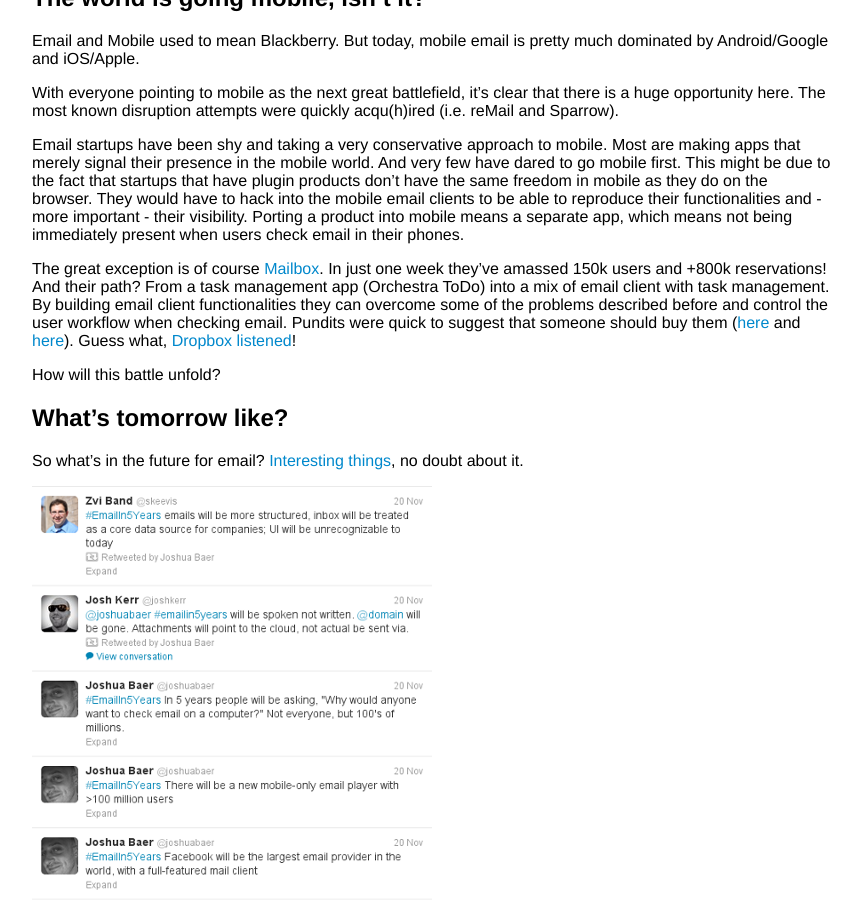
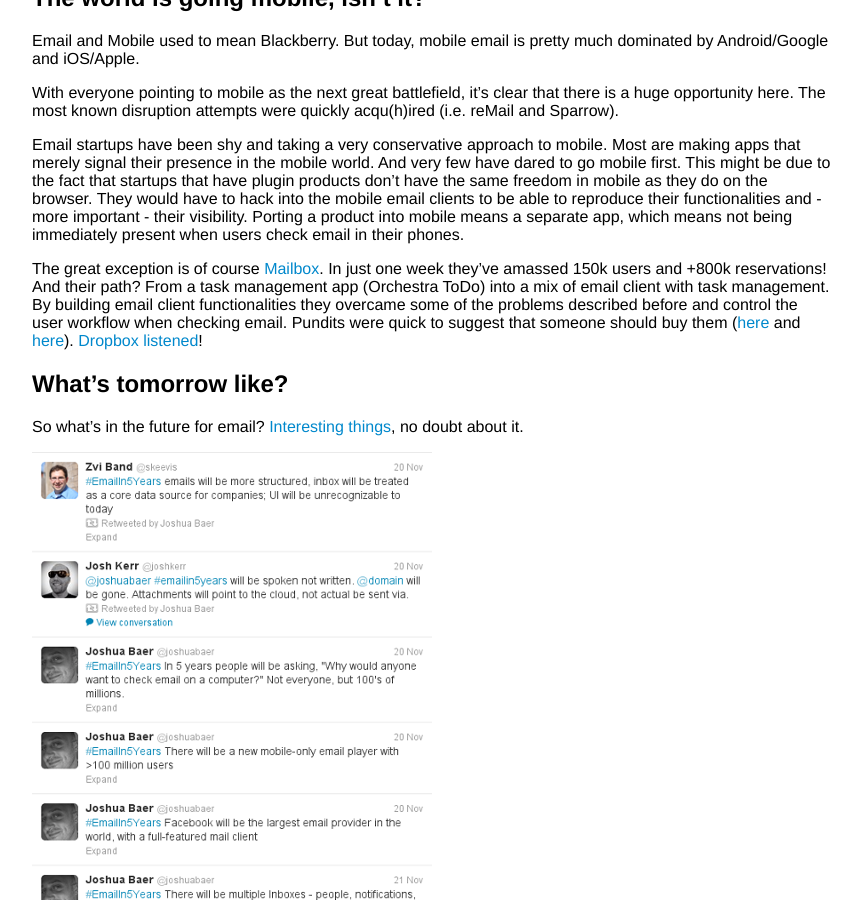
Before and after one commit to ttasterisco/ttasterisco.github.com, a Jekyll site: the page built from _posts/2012-11-17-the-current-state-of-the-email-ecosystem.md, in a window 1280 px wide and 900 px high, scrolled down 2895 px. Shown: the whole window, without its empty margins (208-1069 px from the left). Built offline with Jekyll 4.4.1, drawn with Linux system fonts in a browser that asks for light colours; some of the changed text lies outside the part shown.

```diff
--- a/_posts/2012-11-17-the-current-state-of-the-email-ecosystem.md
+++ b/_posts/2012-11-17-the-current-state-of-the-email-ecosystem.md
@@ -86,9 +87,7 @@ With everyone pointing to mobile as the next great battlefield, it’s clear tha
 
 Email startups have been shy and taking a very conservative approach to mobile. Most are making apps that merely signal their presence in the mobile world. And very few have dared to go mobile first. This might be due to the fact that startups that have plugin products don’t have the same freedom in mobile as they do on the browser. They would have to hack into the mobile email clients to be able to reproduce their functionalities and - more important - their visibility. Porting a product into mobile means a separate app, which means not being immediately present when users check email in their phones.
 
-The great exception is of course [Mailbox](http://mailboxapp.com). In just one week they’ve amassed 150k users and +800k reservations! And their path? From a task management app (Orchestra ToDo) into a mix of email client with task management. By building email client functionalities they can overcome some of the problems described before and control the user workflow when checking email. Pundits were quick to suggest that someone should buy them ([here](http://www.businessinsider.com/marissa-mayer-yahoo-mail-2013-2) and [here](http://www.forbes.com/sites/anthonykosner/2013/02/17/mailbox-app-revolutionizes-gmail-productivity-will-google-or-apple-buy-it/)). Guess what, [Dropbox listened](http://gigaom.com/2013/03/15/how-much-did-dropbox-pay-for-mailbox/)!
-
-How will this battle unfold?
+The great exception is of course [Mailbox](http://mailboxapp.com). In just one week they’ve amassed 150k users and +800k reservations! And their path? From a task management app (Orchestra ToDo) into a mix of email client with task management. By building email client functionalities they overcame some of the problems described before and control the user workflow when checking email. Pundits were quick to suggest that someone should buy them ([here](http://www.businessinsider.com/marissa-mayer-yahoo-mail-2013-2) and [here](http://www.forbes.com/sites/anthonykosner/2013/02/17/mailbox-app-revolutionizes-gmail-productivity-will-google-or-apple-buy-it/)). [Dropbox listened](http://gigaom.com/2013/03/15/how-much-did-dropbox-pay-for-mailbox/)!
 
 ## What's tomorrow like?
 So what’s in the future for email? [Interesting things](https://twitter.com/search?q=%23EmailIn5Years&amp;src=hash), no doubt about it.
@@ -97,3 +96,6 @@ So what’s in the future for email? [Interesting things](https://twitter.com/se
 <img src="/resources/2012-11-17-the-current-state-of-the-email-ecosystem/tweets2.png" />
 
 The end.
+
+
+<!-- I wish that there was decent todo management software that deeply integrated with my email. [Source](http://aaron.swartz.usesthis.com/) -->
```
Also changed, not shown: other parts of _posts/2012-11-17-the-current-state-of-the-email-ecosystem.md (+2 -1 lines).
